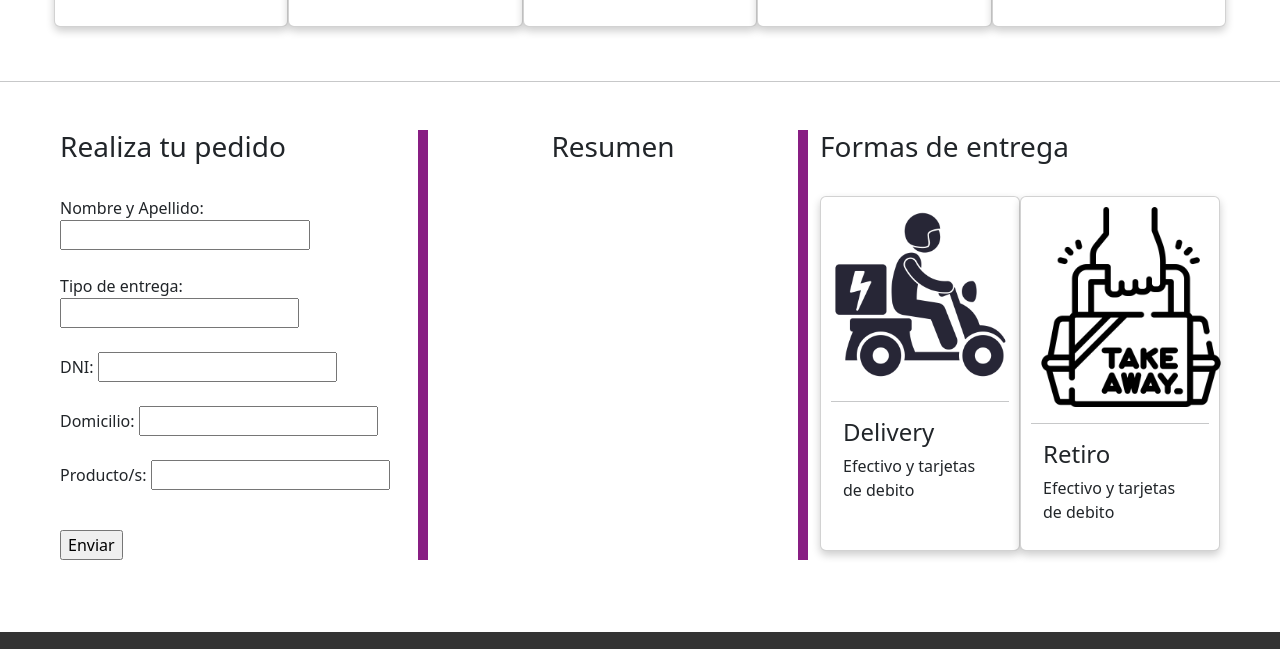
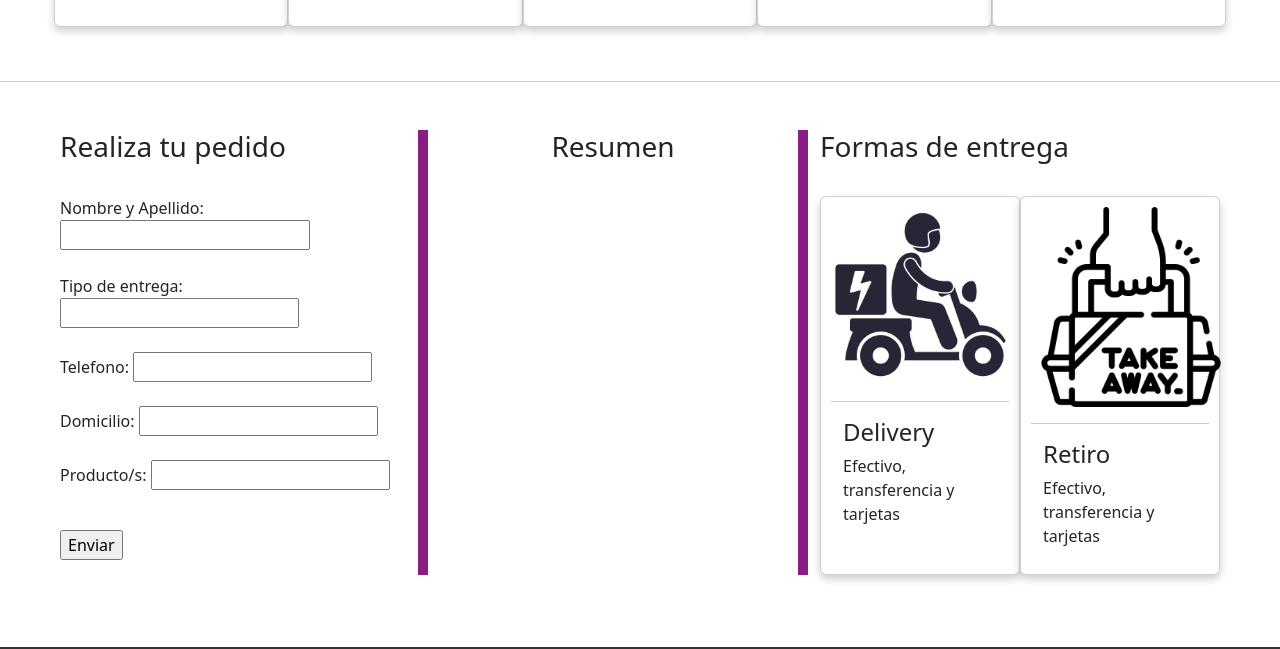
Before and after one commit to Valentin-Crespo/Proyecto-Final-Crespo-Mendy-Rivarola, a plain HTML site: page Inicio.html in a window 1280 px wide. Shown: the part 2068-2717 px from the top of the page. Drawn offline with nearby package versions, Linux system fonts and the light colour scheme; a web font is replaced by a local one.

Commit message:
agregue boludeces

```diff
--- a/Inicio.html
+++ b/Inicio.html
@@ -76,7 +76,7 @@
       <p>
         Somos un pet shop familiar con más de 20 años de experiencia en el mercado, trabajamos todos los días para brindarle lo mejor a tu mascota, desde alimentos ,accesorios, diversión y asesoramiento, para el cuidado de ellos.</p>
          <p>Contamos con una amplia gama de productos, ofrecemos todas las marcas y calidades para que tu mascota cuente con una alimentacion balanceada, además tenemos precios muy competitivos y hacemos del servicio nuestro principal objetivo, ya que realizamos envios dentro de las 24hs a traves de nuestro sistema de delivery sin cargo.</p>
-    <p> Hacemos envíos en Villa Ballester y al rededores.</p>
+    <p> Hacemos envíos en Villa Ballester y alrededores.</p>
       </div>
 
       <h2 class="Productos"><strong>AQUÍ NUESTROS PRODUCTOS</strong></h2>
@@ -167,7 +167,7 @@
           <input type="text" id="nombre" name="nombre" class="Nombre"><br><br>
           <label for="tipo-de-entrega">Tipo de entrega:</label>
           <input type="text" id="entrega" name="entrega" class="entrega"><br><br>
-          <label for="DNI">DNI:</label>
+          <label for="DNI">Telefono:</label>
           <input type="text" id="dni" name="dni" class="DNI"><br><br>
           <label for="Domicilio">Domicilio:</label>
           <input type="text" id="domicilio" name="domicilio" class="Domicilio"><br><br>
@@ -199,7 +199,7 @@
             <hr>
             <div class="container">
               <h4>Delivery</h4>
-              <p>Efectivo y tarjetas de debito</p>
+              <p>Efectivo, transferencia y tarjetas</p>
             </div>
           </div>
           <div class="card take-away">
@@ -207,7 +207,7 @@
             <hr>
             <div class="container">
               <h4>Retiro</h4>
-              <p>Efectivo y tarjetas de debito</p>
+              <p>Efectivo, transferencia y tarjetas </p>
             </div>
             </div>
           </div>
@@ -224,7 +224,7 @@
         <div class="col Izq">
          <h4>Donde encontrarnos </h4>
          <p>Aqui la ubicación: <a href="https://maps.app.goo.gl/nLuqGGSeqRcvy1CN7" target="_blank"><i class="material-icons" style="font-size:27px;color:red">place</i></a></p>
-          <p>Roca 3365, Villa Ballester, Provincia de Buenos Aires</p>
+          <p>Roca 3365, Villa Ballester, Provincia de Buenos Aires.</p>
 
        </div>
         <div class="col Centro">
```
